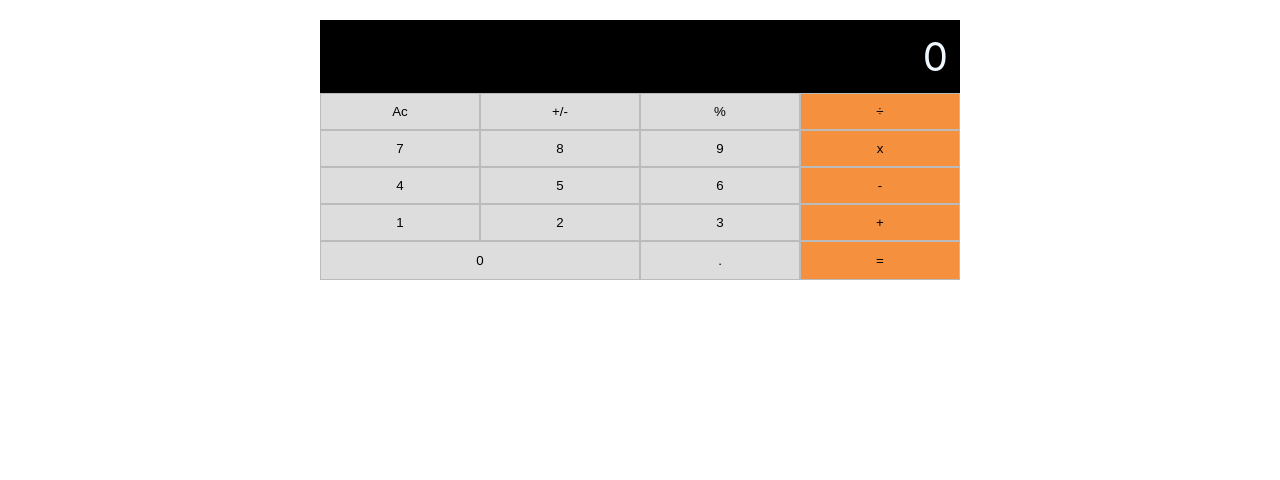
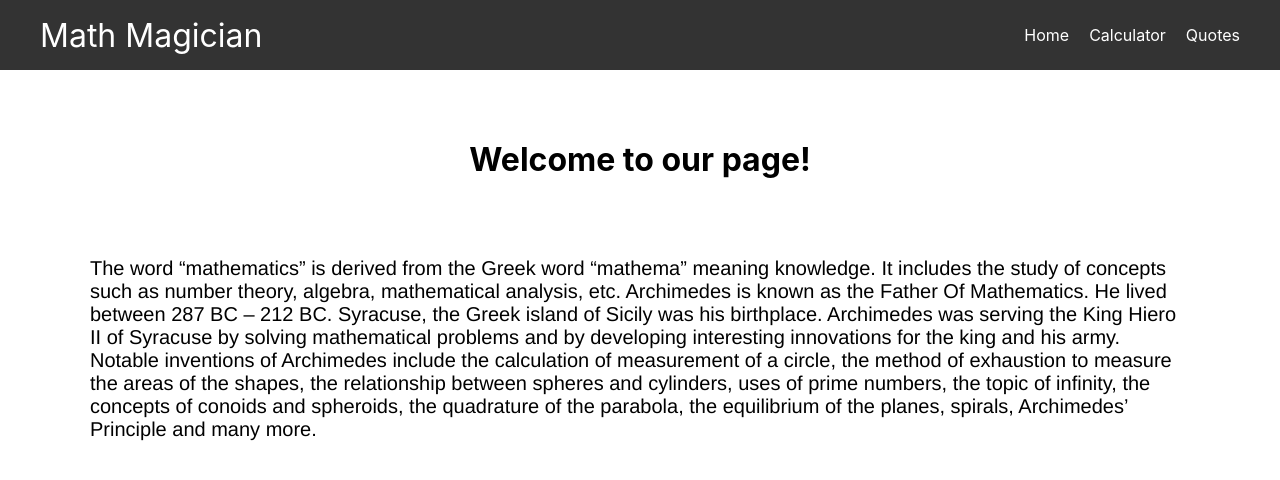
Before and after one commit to yohannesdagnachew/maths-magicians, a React (Create React App) app: page / in a window 1280 px wide. Shown: the top 480 px of the page. Built offline with nearby package versions, Linux system fonts and the light colour scheme.

Commit message:
Add pages to Calculetor

```diff
--- a/package.json
+++ b/package.json
@@ -10,6 +10,7 @@
     "css-select": "^5.1.0",
     "react": "^18.2.0",
     "react-dom": "^18.2.0",
+    "react-router-dom": "^6.3.0",
     "react-scripts": "^5.0.1",
     "web-vitals": "^2.1.4"
   },
--- a/src/App.js
+++ b/src/App.js
@@ -1,5 +1,9 @@
 import React, { Component } from 'react';
+import { BrowserRouter as Router, Route, Routes } from 'react-router-dom';
 import Calculator from './componants/calculetor';
+import Navbar from './componants/navbar/Navbar';
+import Home from './pages/home/Home';
+import Quote from './pages/quote/Quote';
 
 export class App extends Component {
   constructor(props) {
@@ -9,9 +13,16 @@ export class App extends Component {
 
   render() {
     return (
-      <div>
-        <Calculator />
-      </div>
+      <Router>
+        <div>
+          <Navbar />
+          <Routes>
+            <Route path="/" element={<Home />} />
+            <Route path="/calculator" element={<Calculator />} />
+            <Route path="/quote" element={<Quote />} />
+          </Routes>
+        </div>
+      </Router>
     );
   }
 }
--- a/src/componants/calculator.css
+++ b/src/componants/calculator.css
@@ -2,10 +2,6 @@
   margin: 0;
   padding: 0;
   box-sizing: border-box;
-}
-
-body {
-  background: white;
 }
 
 .calculator {
@@ -16,7 +12,7 @@ body {
 }
 
 .output__section {
-  background: black;
+  background: #333;
   display: flex;
   flex-direction: column;
   align-items: flex-end;
@@ -64,3 +60,18 @@ body {
   grid-column: 1 / span 2;
   padding: 11px;
 }
+
+.calcDiv {
+  display: flex;
+}
+
+.letsdo {
+  color: #f5913e;
+  margin-top: -80px;
+}
+
+.title {
+  color: aliceblue;
+  margin-top: 140px;
+  margin-left: 30px;
+}
--- a/src/componants/calculetor.js
+++ b/src/componants/calculetor.js
@@ -19,13 +19,17 @@ function Calculator() {
     : 0
 }`;
   return (
+    <div className="calcDiv">
+      <div className="title">
+        <h1 className="letsdo">Lets do some math</h1>
+      </div>
       <div className="calculator">
         <div className="output__section">
           <div className="current">{results}</div>
         </div>
 
         <div className="input__section">
-        <div className="output-ul">
+          <ul className="output-ul">
             <button
               type="button"
               onClick={eventHandler}
@@ -33,7 +37,7 @@ function Calculator() {
               id="clear"
               className="key"
             >
-            Ac
+              AC
             </button>
             <button type="button" onClick={eventHandler} id="plus-minus" className="key">
               +/-
@@ -89,6 +93,7 @@ function Calculator() {
             <button type="button" onClick={eventHandler} id="equals" className="key action">
               =
             </button>
+          </ul>
         </div>
       </div>
     </div>
--- /dev/null
+++ b/src/componants/navbar/Navbar.css
@@ -0,0 +1,25 @@
+.nav-bar {
+  display: flex;
+  gap: 2rem;
+  flex-direction: row;
+  justify-content: space-between;
+  padding: 0 2.5rem;
+  background-color: #333;
+  align-items: center;
+  height: 4.375rem;
+}
+
+.nav-bar a {
+  color: white;
+  text-decoration: none;
+}
+
+.nav-logo {
+  font-size: 2rem;
+}
+
+.nav-links {
+  list-style: none;
+  display: flex;
+  gap: 20px;
+}
--- /dev/null
+++ b/src/componants/navbar/Navbar.js
@@ -0,0 +1,22 @@
+import React from 'react';
+import { Link } from 'react-router-dom';
+import './Navbar.css';
+
+export default function Navbar() {
+  return (
+    <div className="nav-bar">
+      <a className="nav-logo" href="/">Math Magician</a>
+      <ul className="nav-links">
+        <li>
+          <Link to="/">Home</Link>
+        </li>
+        <li>
+          <Link to="/calculator">Calculator</Link>
+        </li>
+        <li>
+          <Link to="/quote">Quotes</Link>
+        </li>
+      </ul>
+    </div>
+  );
+}
--- /dev/null
+++ b/src/pages/home/Home.css
@@ -0,0 +1,13 @@
+.paragraph {
+  padding: 8px 90px;
+  font-size: 1.25rem;
+  font-weight: 500;
+  font-family: 'Franklin Gothic Medium', 'Arial Narrow', Arial, sans-serif;
+}
+
+h1 {
+  display: flex;
+  align-items: center;
+  justify-content: center;
+  padding: 4.375rem;
+}
--- /dev/null
+++ b/src/pages/home/Home.js
@@ -0,0 +1,25 @@
+import React from 'react';
+import './Home.css';
+
+export default function Home() {
+  return (
+    <div className="">
+      <h1>Welcome to our page!</h1>
+      <p className="paragraph">
+        The word “mathematics” is derived from the Greek word “mathema”
+        meaning knowledge. It includes the study of concepts such as number
+        theory, algebra, mathematical analysis, etc. Archimedes is known as
+        the Father Of Mathematics. He lived between 287 BC – 212 BC.
+        Syracuse, the Greek island of Sicily was his birthplace.
+        Archimedes was serving the King Hiero II of Syracuse by solving
+        mathematical problems and by developing interesting innovations for the king and his army.
+        Notable inventions of Archimedes include the calculation of measurement
+        of a circle, the method of exhaustion to measure the areas of the
+        shapes, the relationship between spheres and cylinders, uses of prime
+        numbers, the topic of infinity, the concepts of conoids and spheroids,
+        the quadrature of the parabola, the equilibrium of the planes, spirals,
+        Archimedes’ Principle and many more.
+      </p>
+    </div>
+  );
+}
--- /dev/null
+++ b/src/pages/quote/Quote.css
@@ -0,0 +1,9 @@
+.quote {
+  font-size: 2rem;
+  margin-top: 150px;
+  padding: 0 2.5rem;
+}
+
+span {
+  color: wheat;
+}
--- /dev/null
+++ b/src/pages/quote/Quote.js
@@ -0,0 +1,16 @@
+import React from 'react';
+import './Quote.css';
+
+export default function Quote() {
+  return (
+    <div className="quote">
+      <p>
+        Mathematics are the result of mysterious powers which no one
+        understands, and which the unconscious recognition of beauty
+        must playan important part. Out of an infinity of designs a
+        mathematician chooses one pattern for beautys sake and pulls it down to earth. —
+        <span>Marston Morse, American mathematician</span>
+      </p>
+    </div>
+  );
+}
```
Also changed, not shown: 1 other file (tests, documents, lock files or other folders). Lines whose indentation alone changed are shown as unchanged.
